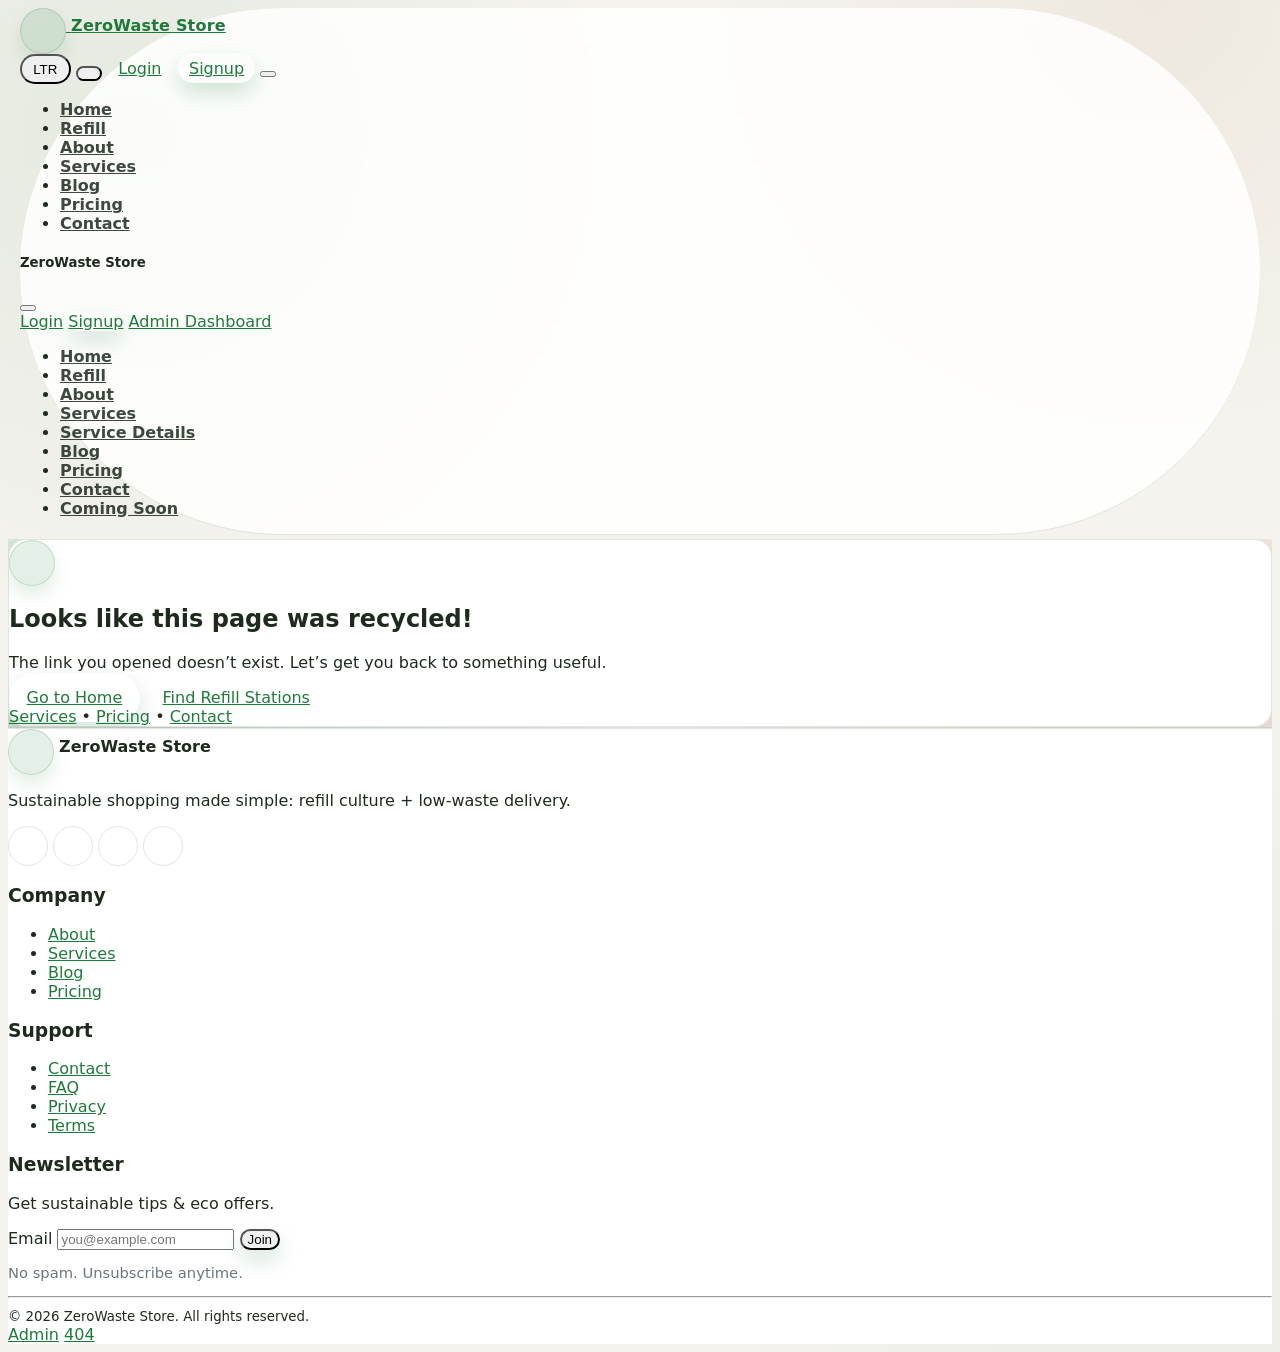
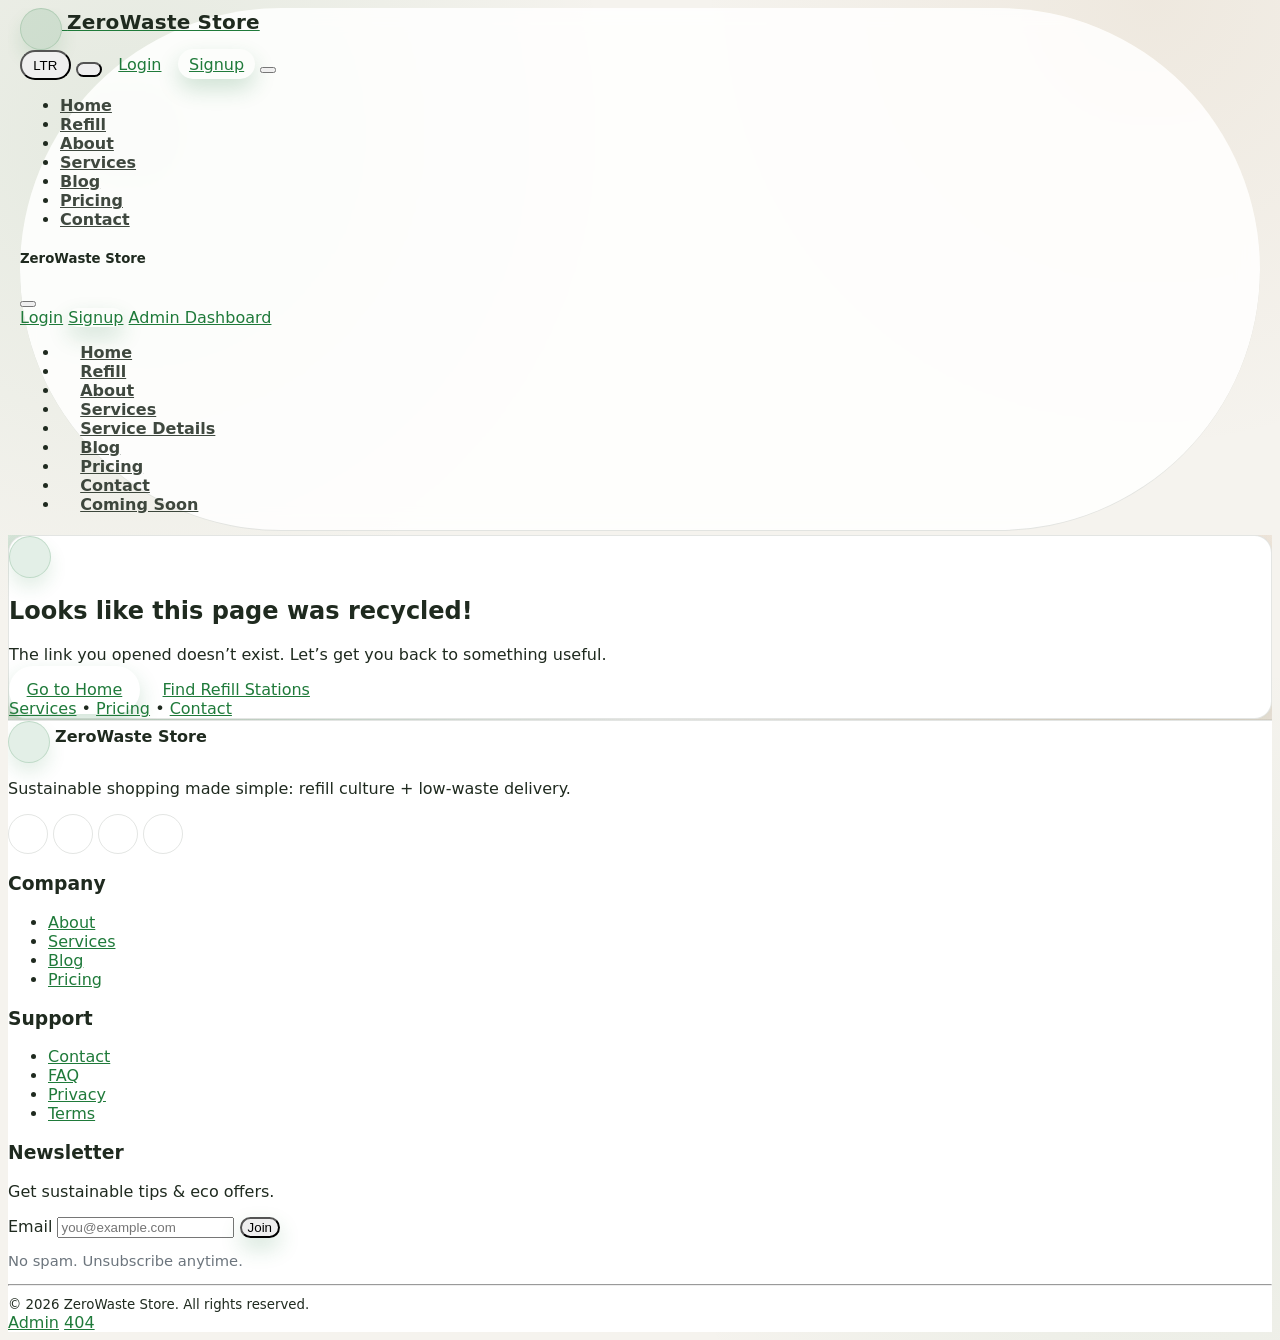

corrections

--- a/assets/css/style.css
+++ b/assets/css/style.css
@@ -150,20 +150,53 @@ main {
   opacity: .72;
 }
 
-.zw-navbar .nav-link {
+.nav-link {
   color: color-mix(in srgb, var(--zw-text) 86%, transparent);
   font-weight: 600;
+  transition: all 0.2s ease;
 }
 
-.zw-navbar .nav-link.active {
-  color: var(--zw-text);
+.nav-link:hover {
+  color: var(--zw-primary);
+}
+
+.nav-link.active {
+  color: #fff !important;
   background: var(--zw-primary);
-  border-radius: var(--zw-radius-lg);
+  border-radius: 999px;
+  padding-left: 1rem !important;
+  padding-right: 1rem !important;
+}
+
+.offcanvas-body .nav-link {
+  padding: 0.8rem 1.2rem;
+  margin-bottom: 0.4rem;
+  border-radius: var(--zw-radius);
+  border: 1px solid transparent;
+}
+
+.offcanvas-body .nav-link.active {
+  box-shadow: 0 8px 20px rgba(31, 122, 58, 0.15);
+  border-color: rgba(31, 122, 58, 0.2);
 }
 
 .zw-brand {
   font-weight: 800;
   letter-spacing: .2px;
+  font-size: 1.25rem;
+  color: var(--zw-text);
+}
+
+.zw-brand-link {
+  display: flex !important;
+  align-items: center !important;
+  gap: 0.5rem !important;
+  text-decoration: none !important;
+  color: inherit !important;
+}
+
+.zw-brand-link:hover {
+  color: inherit !important;
 }
 
 @media (max-width:350px) {
@@ -334,8 +367,8 @@ main {
 }
 
 .zw-icon-circle {
-  width: 44px;
-  height: 44px;
+  width: 40px;
+  height: 40px;
   display: inline-flex;
   align-items: center;
   justify-content: center;
@@ -344,6 +377,7 @@ main {
   color: var(--zw-primary);
   border: 1px solid rgba(31, 122, 58, .18);
   box-shadow: 0 10px 18px rgba(31, 122, 58, .12);
+  flex-shrink: 0;
 }
 
 @media (max-width:350px) {
